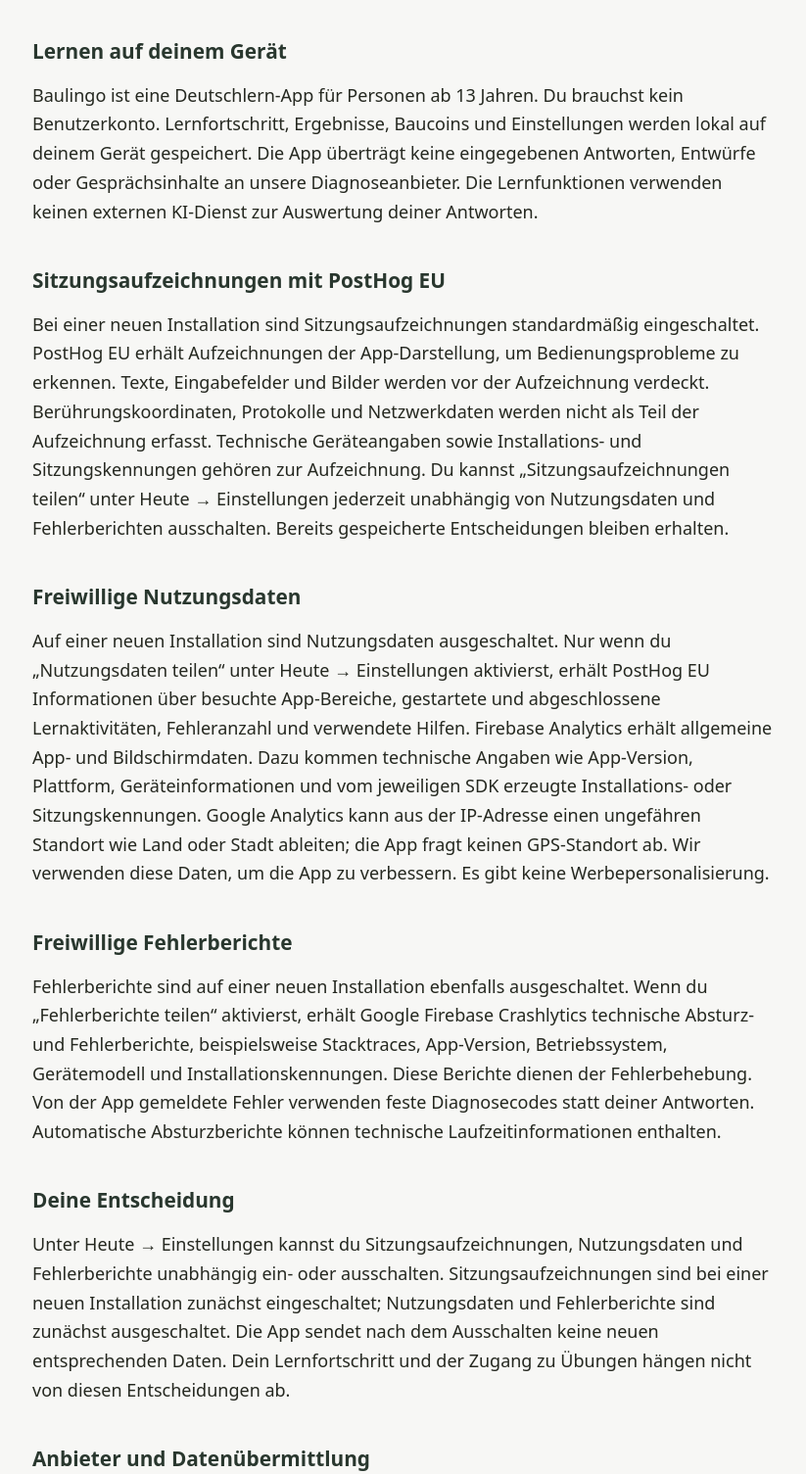
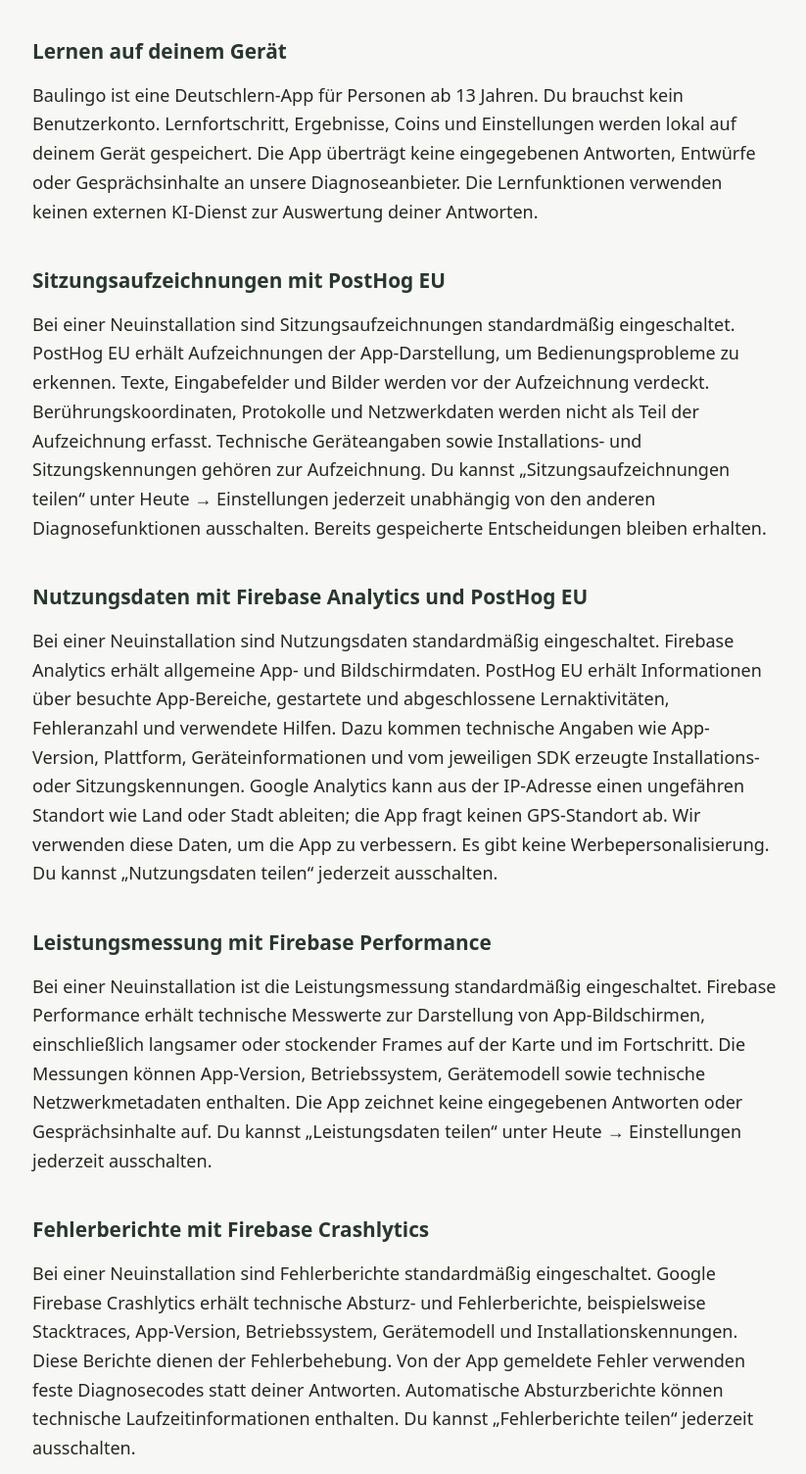
Before and after one commit to mahmutyoung/baulingo-site, a plain HTML site: page privacy/index.html in a window 1280 px wide. Shown: the part 386-1891 px from the top of the page at 98% size, without its empty margins (227-1050 px from the left). Drawn offline with Linux system fonts and the light colour scheme.

Commit message:
Sync public privacy policy with current in-app notice

```diff
--- a/privacy/index.html
+++ b/privacy/index.html
@@ -6,12 +6,13 @@
 <style>body{margin:0;background:#F7F7F5;color:#252820;font:18px/1.65 system-ui,sans-serif}main{max-width:760px;padding:40px 22px 70px;margin:auto}h1,h2{line-height:1.25;color:#29372E}h1{font-size:2.2rem}h2{font-size:1.3rem;margin-top:2em}p{overflow-wrap:anywhere}a{color:#29372E}a:focus-visible{outline:3px solid #78866A;outline-offset:4px}.brand{font-weight:700;letter-spacing:.03em}.draft{padding:16px;border:2px solid #884337}</style></head>
 <body><main><p class="brand"><a href="../">Baulingo</a></p><h1>Datenschutz</h1><p>Stand: 2026-10-22</p>
 <section><h2>Verantwortlich und Kontakt</h2><p>Mahmut Genc<br>Echterdingen, Germany<br>mahmutyoung@gmail.com</p></section>
-<section><h2>Lernen auf deinem Gerät</h2><p>Baulingo ist eine Deutschlern-App für Personen ab 13 Jahren. Du brauchst kein Benutzerkonto. Lernfortschritt, Ergebnisse, Baucoins und Einstellungen werden lokal auf deinem Gerät gespeichert. Die App überträgt keine eingegebenen Antworten, Entwürfe oder Gesprächsinhalte an unsere Diagnoseanbieter. Die Lernfunktionen verwenden keinen externen KI-Dienst zur Auswertung deiner Antworten.</p></section>
-<section><h2>Sitzungsaufzeichnungen mit PostHog EU</h2><p>Bei einer neuen Installation sind Sitzungsaufzeichnungen standardmäßig eingeschaltet. PostHog EU erhält Aufzeichnungen der App-Darstellung, um Bedienungsprobleme zu erkennen. Texte, Eingabefelder und Bilder werden vor der Aufzeichnung verdeckt. Berührungskoordinaten, Protokolle und Netzwerkdaten werden nicht als Teil der Aufzeichnung erfasst. Technische Geräteangaben sowie Installations- und Sitzungskennungen gehören zur Aufzeichnung. Du kannst „Sitzungsaufzeichnungen teilen“ unter Heute → Einstellungen jederzeit unabhängig von Nutzungsdaten und Fehlerberichten ausschalten. Bereits gespeicherte Entscheidungen bleiben erhalten.</p></section>
-<section><h2>Freiwillige Nutzungsdaten</h2><p>Auf einer neuen Installation sind Nutzungsdaten ausgeschaltet. Nur wenn du „Nutzungsdaten teilen“ unter Heute → Einstellungen aktivierst, erhält PostHog EU Informationen über besuchte App-Bereiche, gestartete und abgeschlossene Lernaktivitäten, Fehleranzahl und verwendete Hilfen. Firebase Analytics erhält allgemeine App- und Bildschirmdaten. Dazu kommen technische Angaben wie App-Version, Plattform, Geräteinformationen und vom jeweiligen SDK erzeugte Installations- oder Sitzungskennungen. Google Analytics kann aus der IP-Adresse einen ungefähren Standort wie Land oder Stadt ableiten; die App fragt keinen GPS-Standort ab. Wir verwenden diese Daten, um die App zu verbessern. Es gibt keine Werbepersonalisierung.</p></section>
-<section><h2>Freiwillige Fehlerberichte</h2><p>Fehlerberichte sind auf einer neuen Installation ebenfalls ausgeschaltet. Wenn du „Fehlerberichte teilen“ aktivierst, erhält Google Firebase Crashlytics technische Absturz- und Fehlerberichte, beispielsweise Stacktraces, App-Version, Betriebssystem, Gerätemodell und Installationskennungen. Diese Berichte dienen der Fehlerbehebung. Von der App gemeldete Fehler verwenden feste Diagnosecodes statt deiner Antworten. Automatische Absturzberichte können technische Laufzeitinformationen enthalten.</p></section>
-<section><h2>Deine Entscheidung</h2><p>Unter Heute → Einstellungen kannst du Sitzungsaufzeichnungen, Nutzungsdaten und Fehlerberichte unabhängig ein- oder ausschalten. Sitzungsaufzeichnungen sind bei einer neuen Installation zunächst eingeschaltet; Nutzungsdaten und Fehlerberichte sind zunächst ausgeschaltet. Die App sendet nach dem Ausschalten keine neuen entsprechenden Daten. Dein Lernfortschritt und der Zugang zu Übungen hängen nicht von diesen Entscheidungen ab.</p></section>
-<section><h2>Anbieter und Datenübermittlung</h2><p>Für freiwillige Diagnosen verwenden wir Google Firebase Analytics und Crashlytics sowie die EU-Cloud von PostHog. Google und PostHog verarbeiten Daten als Dienstleister; je nach Dienst sind Verarbeitungen außerhalb deines Landes und des Europäischen Wirtschaftsraums möglich. Für internationale Übermittlungen müssen die jeweiligen vertraglichen Schutzmaßnahmen gelten. Unabhängig von den Diagnose-Einstellungen stellt die App bei Online-Updateprüfungen eine Verbindung zu Expo her. Dabei fallen technische Verbindungsdaten wie IP-Adresse, Betriebssystem, Updateinformationen und eine zufällige Installationskennung an. Diese Verbindung dient der Bereitstellung passender App-Updates. Wenn du diese öffentliche Webseite aufrufst, verarbeitet GitHub Pages technische Verbindungsdaten, insbesondere die IP-Adresse für Sicherheitszwecke. Baulingo lädt auf dieser Datenschutzseite keine Analyse- oder Werbeskripte.</p></section>
+<section><h2>Lernen auf deinem Gerät</h2><p>Baulingo ist eine Deutschlern-App für Personen ab 13 Jahren. Du brauchst kein Benutzerkonto. Lernfortschritt, Ergebnisse, Coins und Einstellungen werden lokal auf deinem Gerät gespeichert. Die App überträgt keine eingegebenen Antworten, Entwürfe oder Gesprächsinhalte an unsere Diagnoseanbieter. Die Lernfunktionen verwenden keinen externen KI-Dienst zur Auswertung deiner Antworten.</p></section>
+<section><h2>Sitzungsaufzeichnungen mit PostHog EU</h2><p>Bei einer Neuinstallation sind Sitzungsaufzeichnungen standardmäßig eingeschaltet. PostHog EU erhält Aufzeichnungen der App-Darstellung, um Bedienungsprobleme zu erkennen. Texte, Eingabefelder und Bilder werden vor der Aufzeichnung verdeckt. Berührungskoordinaten, Protokolle und Netzwerkdaten werden nicht als Teil der Aufzeichnung erfasst. Technische Geräteangaben sowie Installations- und Sitzungskennungen gehören zur Aufzeichnung. Du kannst „Sitzungsaufzeichnungen teilen“ unter Heute → Einstellungen jederzeit unabhängig von den anderen Diagnosefunktionen ausschalten. Bereits gespeicherte Entscheidungen bleiben erhalten.</p></section>
+<section><h2>Nutzungsdaten mit Firebase Analytics und PostHog EU</h2><p>Bei einer Neuinstallation sind Nutzungsdaten standardmäßig eingeschaltet. Firebase Analytics erhält allgemeine App- und Bildschirmdaten. PostHog EU erhält Informationen über besuchte App-Bereiche, gestartete und abgeschlossene Lernaktivitäten, Fehleranzahl und verwendete Hilfen. Dazu kommen technische Angaben wie App-Version, Plattform, Geräteinformationen und vom jeweiligen SDK erzeugte Installations- oder Sitzungskennungen. Google Analytics kann aus der IP-Adresse einen ungefähren Standort wie Land oder Stadt ableiten; die App fragt keinen GPS-Standort ab. Wir verwenden diese Daten, um die App zu verbessern. Es gibt keine Werbepersonalisierung. Du kannst „Nutzungsdaten teilen“ jederzeit ausschalten.</p></section>
+<section><h2>Leistungsmessung mit Firebase Performance</h2><p>Bei einer Neuinstallation ist die Leistungsmessung standardmäßig eingeschaltet. Firebase Performance erhält technische Messwerte zur Darstellung von App-Bildschirmen, einschließlich langsamer oder stockender Frames auf der Karte und im Fortschritt. Die Messungen können App-Version, Betriebssystem, Gerätemodell sowie technische Netzwerkmetadaten enthalten. Die App zeichnet keine eingegebenen Antworten oder Gesprächsinhalte auf. Du kannst „Leistungsdaten teilen“ unter Heute → Einstellungen jederzeit ausschalten.</p></section>
+<section><h2>Fehlerberichte mit Firebase Crashlytics</h2><p>Bei einer Neuinstallation sind Fehlerberichte standardmäßig eingeschaltet. Google Firebase Crashlytics erhält technische Absturz- und Fehlerberichte, beispielsweise Stacktraces, App-Version, Betriebssystem, Gerätemodell und Installationskennungen. Diese Berichte dienen der Fehlerbehebung. Von der App gemeldete Fehler verwenden feste Diagnosecodes statt deiner Antworten. Automatische Absturzberichte können technische Laufzeitinformationen enthalten. Du kannst „Fehlerberichte teilen“ jederzeit ausschalten.</p></section>
+<section><h2>Deine Entscheidung</h2><p>Bei einer Neuinstallation sind Sitzungsaufzeichnungen, Nutzungsdaten, Fehlerberichte und Leistungsdaten standardmäßig eingeschaltet. Unter Heute → Einstellungen kannst du alle vier Funktionen unabhängig ein- oder ausschalten. Die App sendet nach dem Ausschalten keine neuen entsprechenden Daten. Bereits gespeicherte Entscheidungen bleiben erhalten. Dein Lernfortschritt und der Zugang zu Übungen hängen nicht von diesen Entscheidungen ab.</p></section>
+<section><h2>Anbieter und Datenübermittlung</h2><p>Für Diagnosen verwenden wir Google Firebase Analytics, Crashlytics und Performance sowie die EU-Cloud von PostHog. Google und PostHog verarbeiten Daten als Dienstleister; je nach Dienst sind Verarbeitungen außerhalb deines Landes und des Europäischen Wirtschaftsraums möglich. Für internationale Übermittlungen müssen die jeweiligen vertraglichen Schutzmaßnahmen gelten. Unabhängig von den Diagnose-Einstellungen stellt die App bei Online-Updateprüfungen eine Verbindung zu Expo her. Dabei fallen technische Verbindungsdaten wie IP-Adresse, Betriebssystem, Updateinformationen und eine zufällige Installationskennung an. Diese Verbindung dient der Bereitstellung passender App-Updates. Wenn du diese öffentliche Webseite aufrufst, verarbeitet GitHub Pages technische Verbindungsdaten, insbesondere die IP-Adresse für Sicherheitszwecke. Baulingo lädt auf dieser Datenschutzseite keine Analyse- oder Werbeskripte.</p></section>
 <section><h2>Speicherung und Löschung</h2><p>Lokale Lerndaten bleiben gespeichert, bis du sie über die Android-App-Einstellungen löschst oder die App deinstallierst. Eine Neuinstallation stellt deinen lokalen Lernfortschritt nicht automatisch wieder her. Das Ausschalten von Diagnosen löscht bereits übermittelte Daten nicht rückwirkend. Die Aufbewahrung bei Diagnoseanbietern richtet sich nach den eingerichteten Aufbewahrungsfristen und den Bedingungen der jeweiligen Dienste. Wende dich für Auskunft oder Löschung bereits übermittelter Daten an den oben genannten Kontakt. Wir identifizieren dich in Diagnosedaten nicht über deinen Namen oder deine E-Mail-Adresse; möglicherweise benötigen wir weitere Angaben, um einen Datensatz zuzuordnen.</p></section>
 <section><h2>Deine Datenschutzrechte</h2><p>Soweit das für dich geltende Datenschutzrecht dies vorsieht, kannst du Auskunft, Berichtigung, Löschung, Einschränkung der Verarbeitung, Datenübertragbarkeit und Widerspruch verlangen. Du kannst eine Einwilligung für die Zukunft widerrufen und dich bei einer zuständigen Datenschutzaufsichtsbehörde beschweren. Wenn für deine freiwillige Diagnoseeinwilligung aufgrund deines Alters die Zustimmung deiner Eltern erforderlich ist, aktiviere die Diagnosefunktionen nur mit dieser Zustimmung.</p></section>
 <section><h2>Aktueller Testumfang</h2><p>Diese Testversion enthält keine Anzeigen, keine Käufe und keine Benutzerkonten. Inhalte für die Prüfungsvorbereitung sowie weitere Funktionen können noch in Entwicklung sein. Diese Erklärung wird bei Änderungen der Datenverarbeitung angepasst.</p></section>
```
